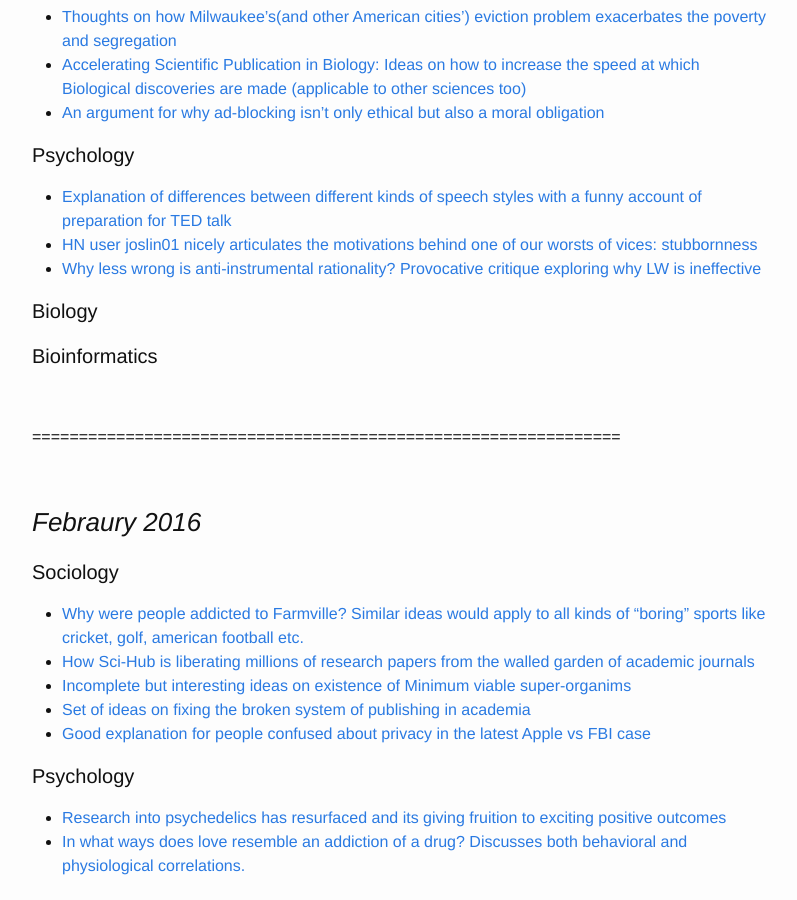
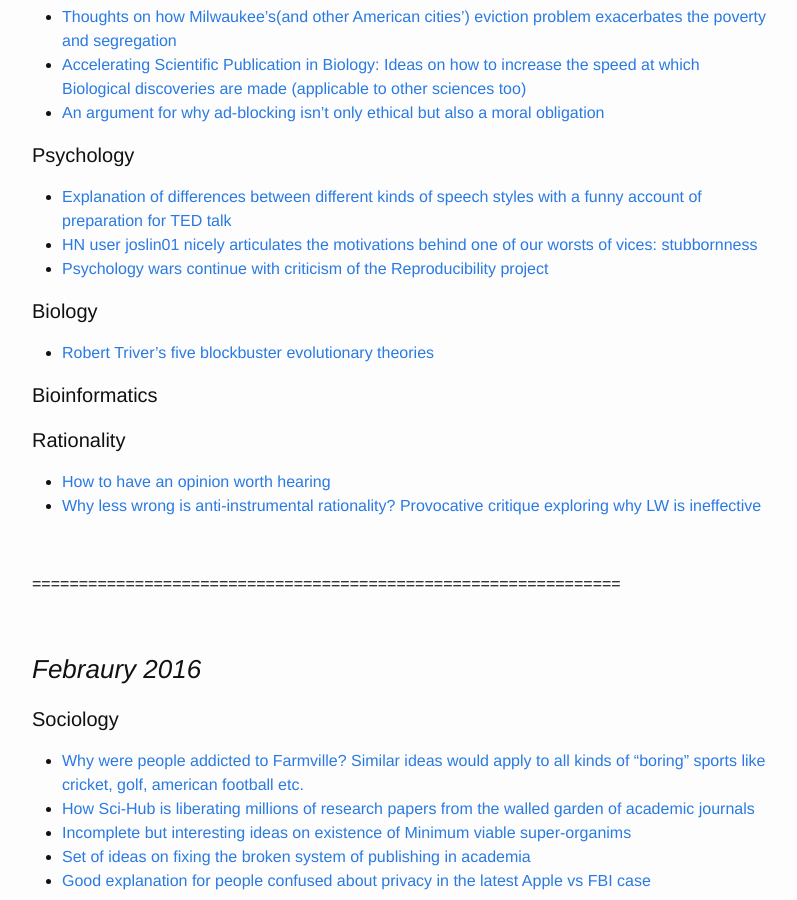
Before and after one commit to rdbcasillas/rdbcasillas.github.io, a Jekyll site: the page built from webreads.md, in a window 1280 px wide and 900 px high, scrolled down 345 px. Shown: the whole window, without its empty margins (238-1035 px from the left). Built offline with Jekyll 4.4.1, drawn with Linux system fonts in a browser that asks for light colours; Markdown is read by kramdown in place of the engine named in the settings.

```diff
--- a/webreads.md
+++ b/webreads.md
@@ -17,12 +17,17 @@ Collection of important readings on the web that contain useful and interesting
 ####Psychology
   * [Explanation of differences between different kinds of speech styles with a funny account of preparation for TED talk](http://waitbutwhy.com/2016/03/doing-a-ted-talk-the-full-story.html)
   * [HN user joslin01 nicely articulates the motivations behind one of our worsts of vices: stubbornness](https://news.ycombinator.com/item?id=11199280)
-  * [Why less wrong is anti-instrumental rationality? Provocative critique exploring why LW is ineffective](http://lesswrong.com/lw/2po/selfimprovement_or_shiny_distraction_why_less/)
+  * [Psychology wars continue with criticism of the Reproducibility project](http://datacolada.org/2016/03/03/47/)
+
 
 ####Biology
+  * [Robert Triver's five blockbuster evolutionary theories](https://lareviewofbooks.org/review/five-blockbuster-evolutionary-insights-and-one-wild-life-on-robert-trivers/)
 
 ####Bioinformatics
 
+####Rationality
+  * [How to have an opinion worth hearing](http://quillette.com/2016/03/03/how-to-have-an-opinion-worth-hearing/)
+  * [Why less wrong is anti-instrumental rationality? Provocative critique exploring why LW is ineffective](http://lesswrong.com/lw/2po/selfimprovement_or_shiny_distraction_why_less/)
 
 <br />
 
```
Also changed, not shown: _drafts/memories.md (+4 -3 lines).
